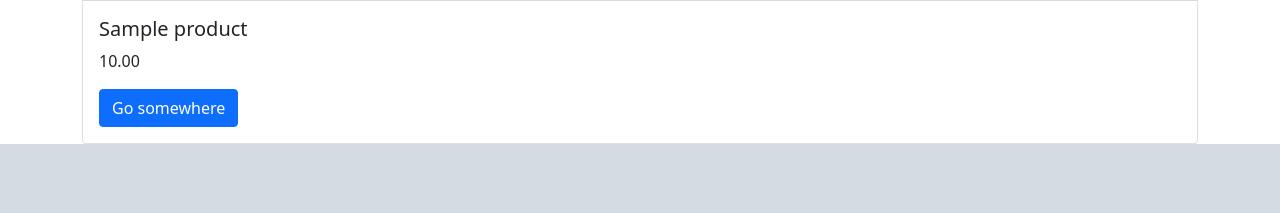
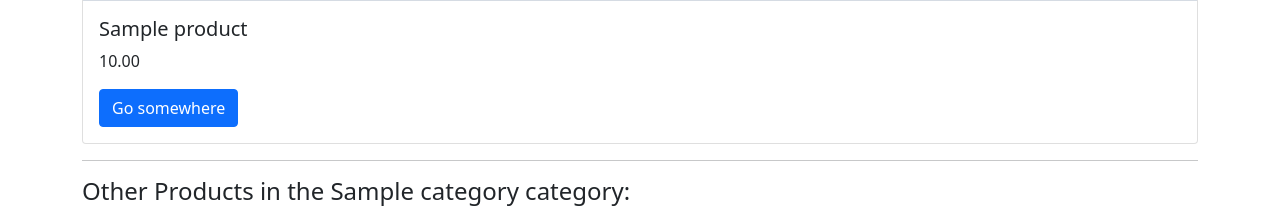
Before and after one commit to bstanton773/kekambas-79_flask, a Flask app: page /products/1 in a window 1280 px wide. Shown: the part 892-1105 px from the top of the page. Before the commit the page ends 1036 px from the top, so only its background shows below. Run offline with Flask 2, Linux system fonts and the light colour scheme; tables that the repository leaves empty hold one stand-in row (values such as "Sample post"); grey boxes marked "Sample" are stand-in pictures; some libraries are stand-ins or nearby versions.

Commit message:
Add recommendations to product page

```diff
--- a/app/templates/product.html
+++ b/app/templates/product.html
@@ -12,4 +12,21 @@
     </div>
 </div>
 
+<hr>
+<h4>Other Products in the {{ product.category.name }} category:</h4>
+<div class="row">
+    {% for p in product.category.products %}
+        {% if p.id != product.id %}
+            <div class="col-md-4">
+                <a href="{{ url_for('product_info', prod_id=p.id) }}">
+                    <div class="card">
+                        <img src="{{ p.image_url }}" class="card-img-top" alt="{{ p.name }}">
+                        <h5 class="card-title">{{ p.name }}</h5>
+                    </div>
+                </a>
+            </div>
+        {% endif %}
+    {% endfor %}
+</div>
+
 {% endblock %}
```
